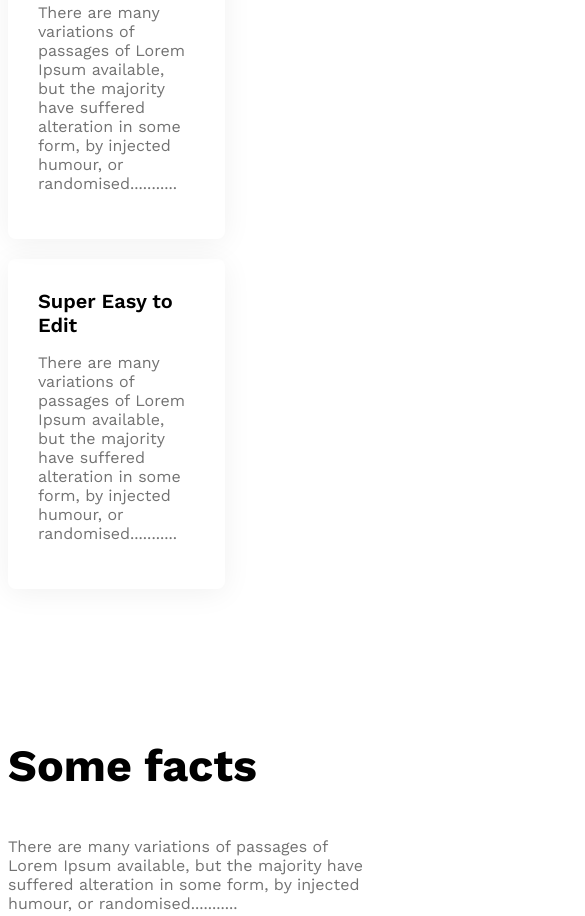
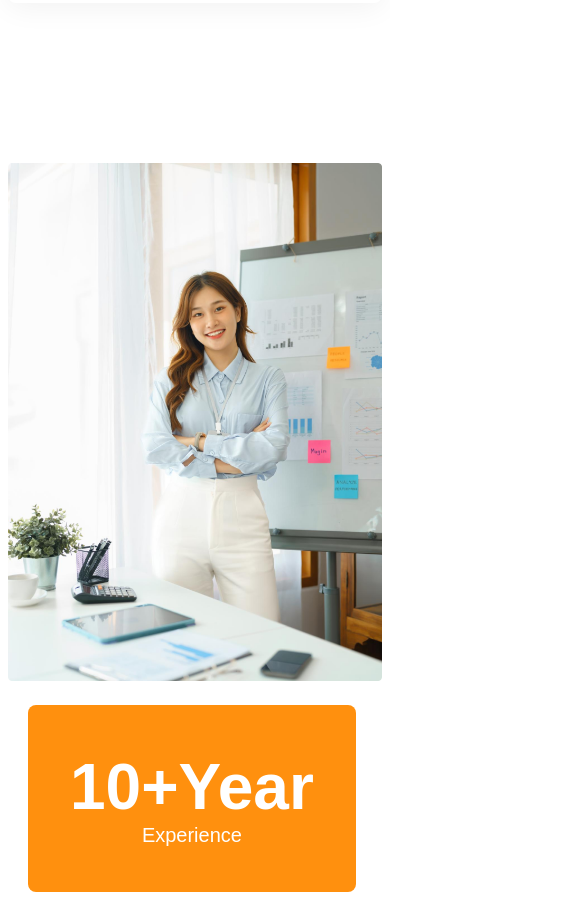
Before and after one commit to Kayesonezero/g3-architect-website, a plain HTML site: page index.html in a window 390 px wide. Shown: the part 4339-5255 px from the top of the page, 585 px wide, since content can reach past the window. Drawn offline with nearby package versions, Linux system fonts and the light colour scheme.

Commit message:
added experience badge and made featured section responsive

```diff
--- a/index.html
+++ b/index.html
@@ -93,7 +93,7 @@
                 </div>
             </div>
 
-            <div><img src="images/architect.png" alt="">
+            <div class="featured-architect"><img src="images/architect.png" alt="">
                 <button id="experience-badge" class="btn-primary">
                     <span id="experience-year">10+Year</span><br>
                     <span>Experience</span>
--- a/styles/architects.css
+++ b/styles/architects.css
@@ -125,6 +125,21 @@ main > section{
   margin-top: 0px;
   margin-bottom: 0px;
 }
+#experience-badge{
+  padding: 45px 42px;
+  font-weight: 1.5rem;
+  font-weight: 500;
+  margin-left: -100px;
+  margin-top: -100px;
+}
+#experience-year{
+  font-size:4rem;
+  font-weight: 700;
+}
+.featured-architect img{
+  width: 100%;
+
+}
 /* some facts related styles */
 .facts-container{
   display: grid;
@@ -171,7 +186,8 @@ main > section{
 @media screen and (max-width:576px){
   .navbar,
   .nav-links,
-  .teams{
+  .teams,
+  .features{
     flex-direction: column;
   }
   .team-img-container, .facts-container{
@@ -192,11 +208,15 @@ main > section{
   .our-features{
     margin-left:20px;
   }
+  #experience-badge{
+    margin-top:20px;
+    margin-left: 20px;
+  }
 }
 
 /* medium size device */
 @media screen and (min-width:576px) and (max-width:992px){
-  .teams{
+  .teams, .features{
     flex-direction: column;
   }
   .team-img-container{
@@ -212,6 +232,9 @@ main > section{
    margin:20 auto;
   }
 
-
+  #experience-badge{
+    margin-top:20px;
+    margin-left: 20px;
+  }
 
 }
```
